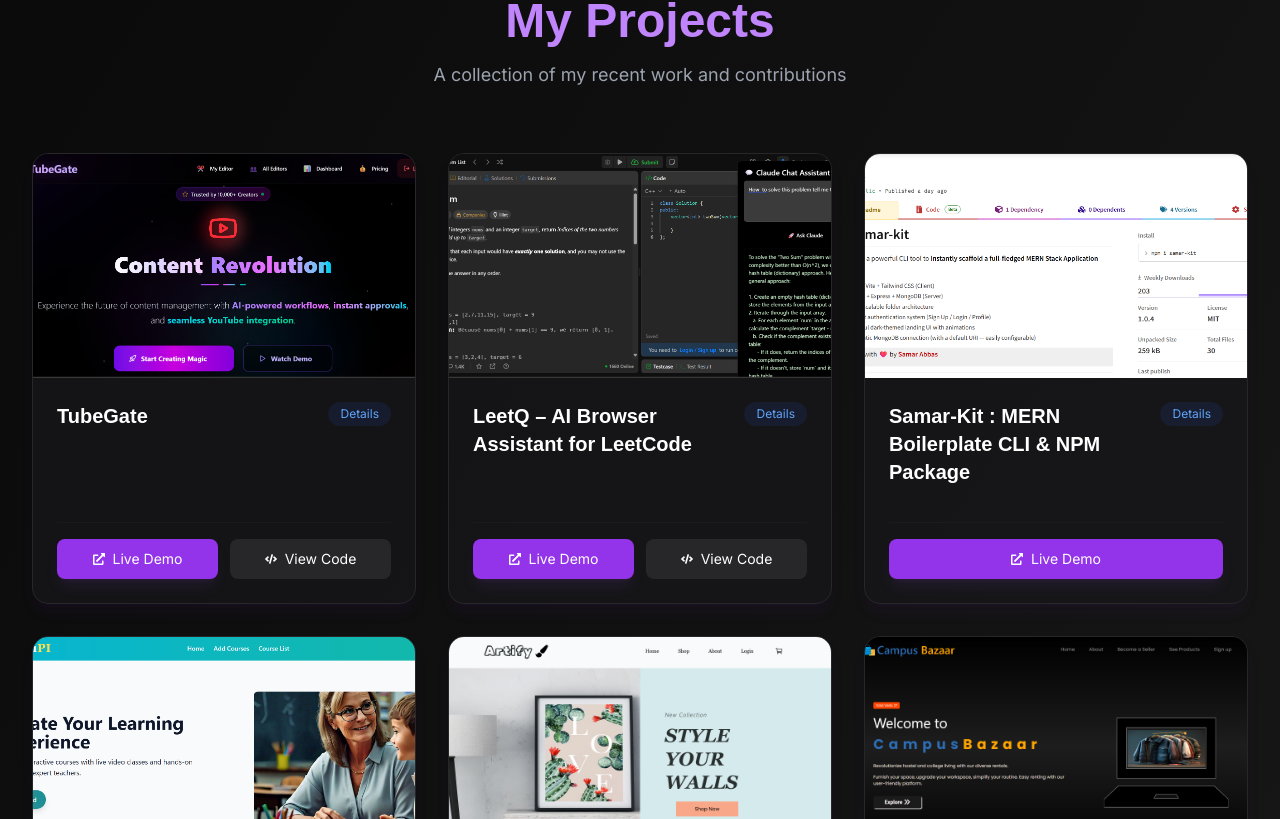
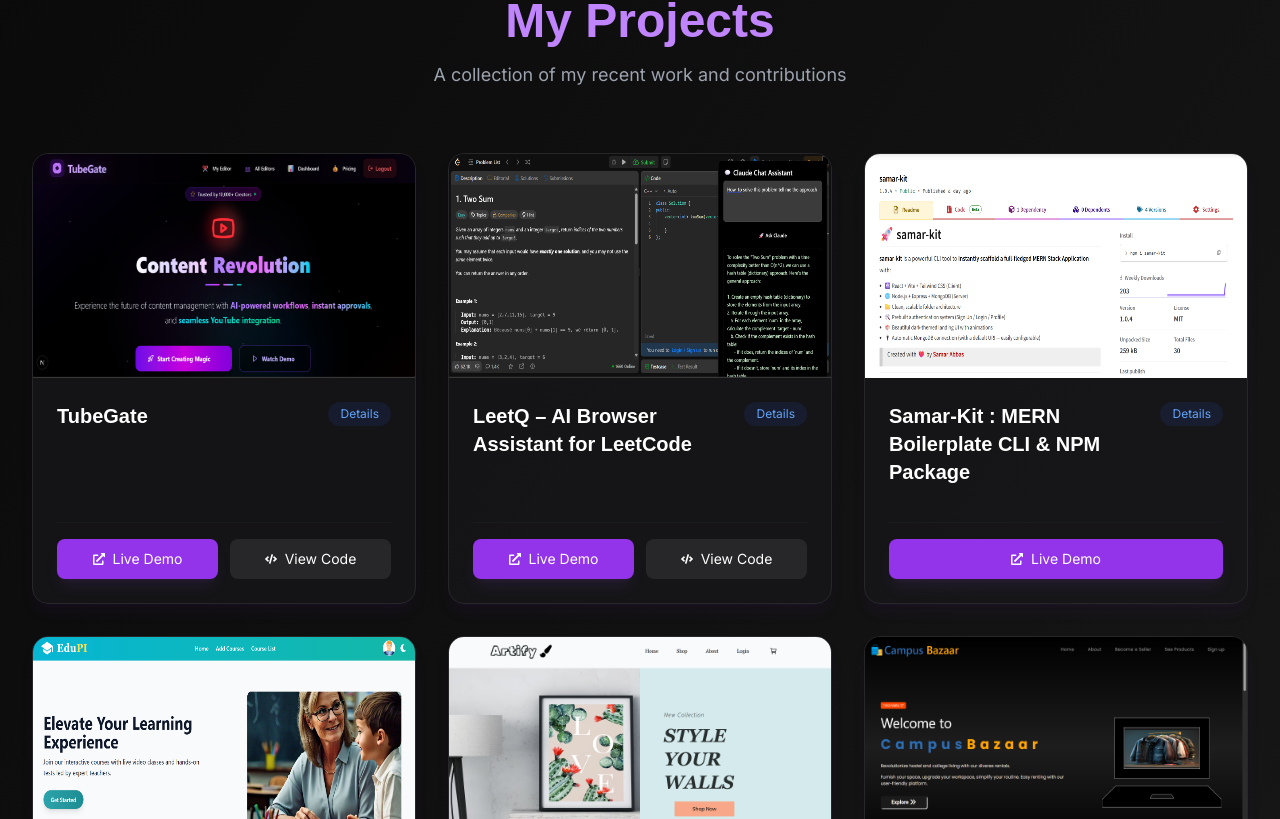
Before and after one commit to samar-abbas-786/samar.dev, a React (Vite) app: page / in a window 1280 px wide. Shown: the part 3261-4080 px from the top of the page. Built offline with nearby package versions, Linux system fonts and the light colour scheme.

Commit message:
image fit

```diff
--- a/src/components/Projects_Section.jsx
+++ b/src/components/Projects_Section.jsx
@@ -97,7 +97,7 @@
                   src={proj.img}
                   alt={proj.title}
                   loading="lazy"
-                  className="w-full h-full object-cover transition-transform duration-700 group-hover:scale-110"
+                  className="w-full h-full object-fit transition-transform duration-700 group-hover:scale-110"
                 />
                 <div className="absolute inset-0 bg-gradient-to-t from-black/70 via-black/30 to-transparent opacity-0 group-hover:opacity-100 transition-opacity duration-500 flex items-end p-6">
                   <h2 className="text-white text-xl font-bold">{proj.title}</h2>
```
